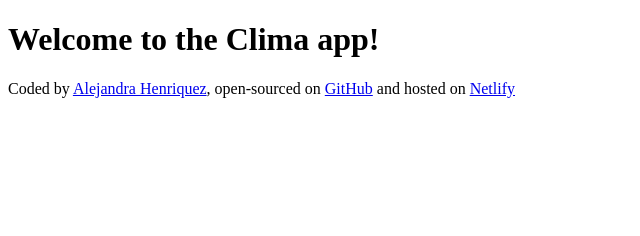
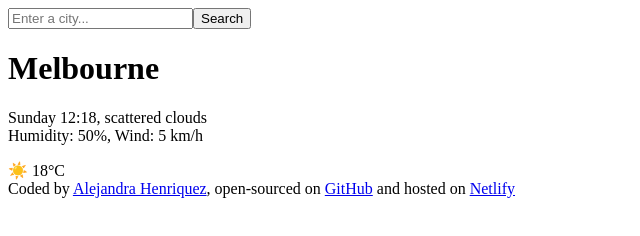
Before and after one commit to alehenriquez-cat/clima-app, a plain HTML site: page index.html in a window 1280 px wide. Shown: the whole page, without its empty margins (0-640 px from the left). Drawn offline with Linux system fonts and the light colour scheme.

Commit message:
Added html info

```diff
--- a/index.html
+++ b/index.html
@@ -6,7 +6,21 @@
     <title>Clima app</title>
   </head>
   <body>
-    <h1>Welcome to the Clima app!</h1>
+    <header>
+      <form>
+        <input type="search" placeholder="Enter a city..." required /><input
+          type="submit"
+          value="Search"
+        />
+      </form>
+    </header>
+    <main>
+        <div>
+      <h1>Melbourne</h1>
+      <p>Sunday 12:18, scattered clouds <br />Humidity: 50%, Wind: 5 km/h</p>
+      <div>
+      ☀️ 18°C</div>
+    </main>
     <footer>
       Coded by
       <a href="https://github.com/alehenriquez-cat" target="_blank"
```
